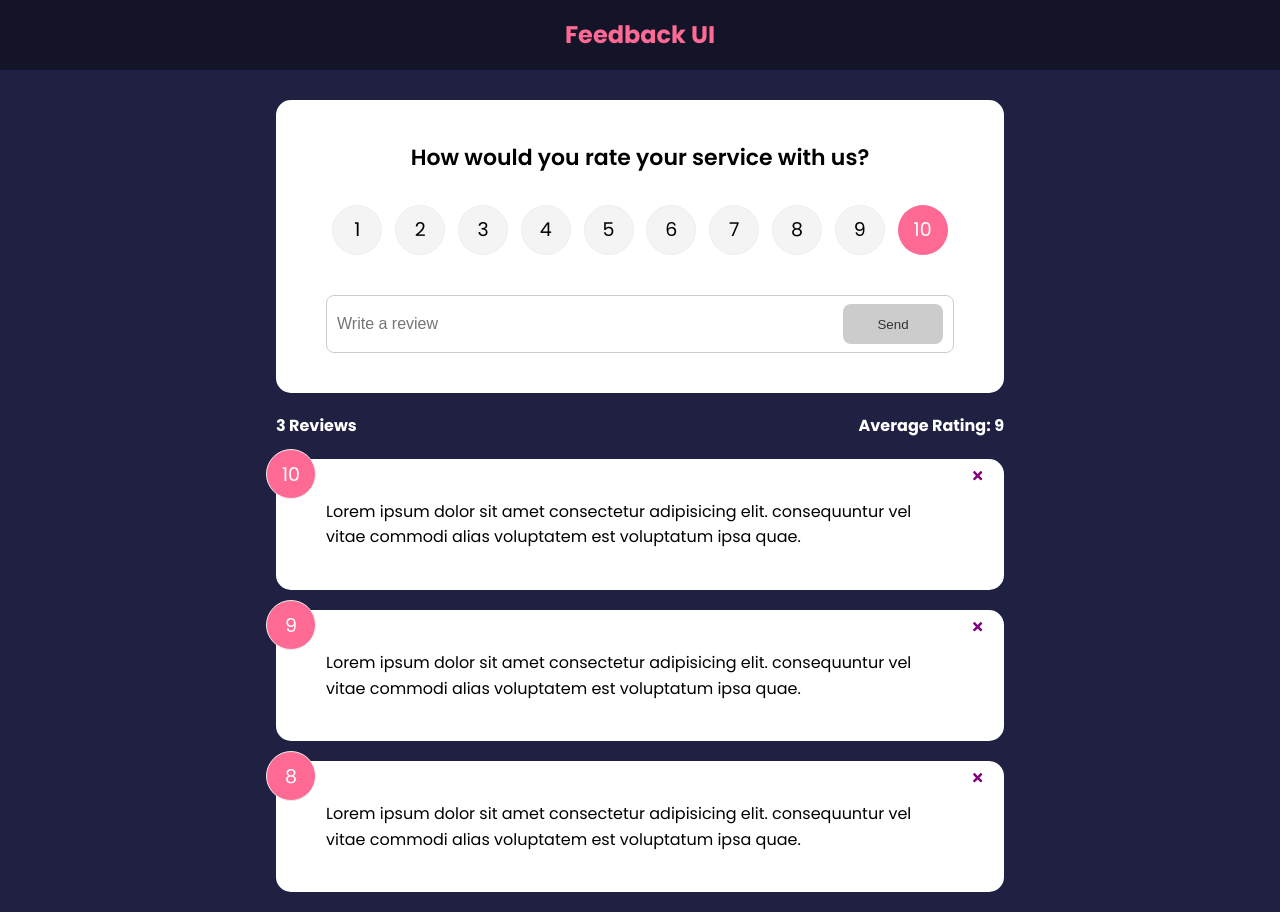
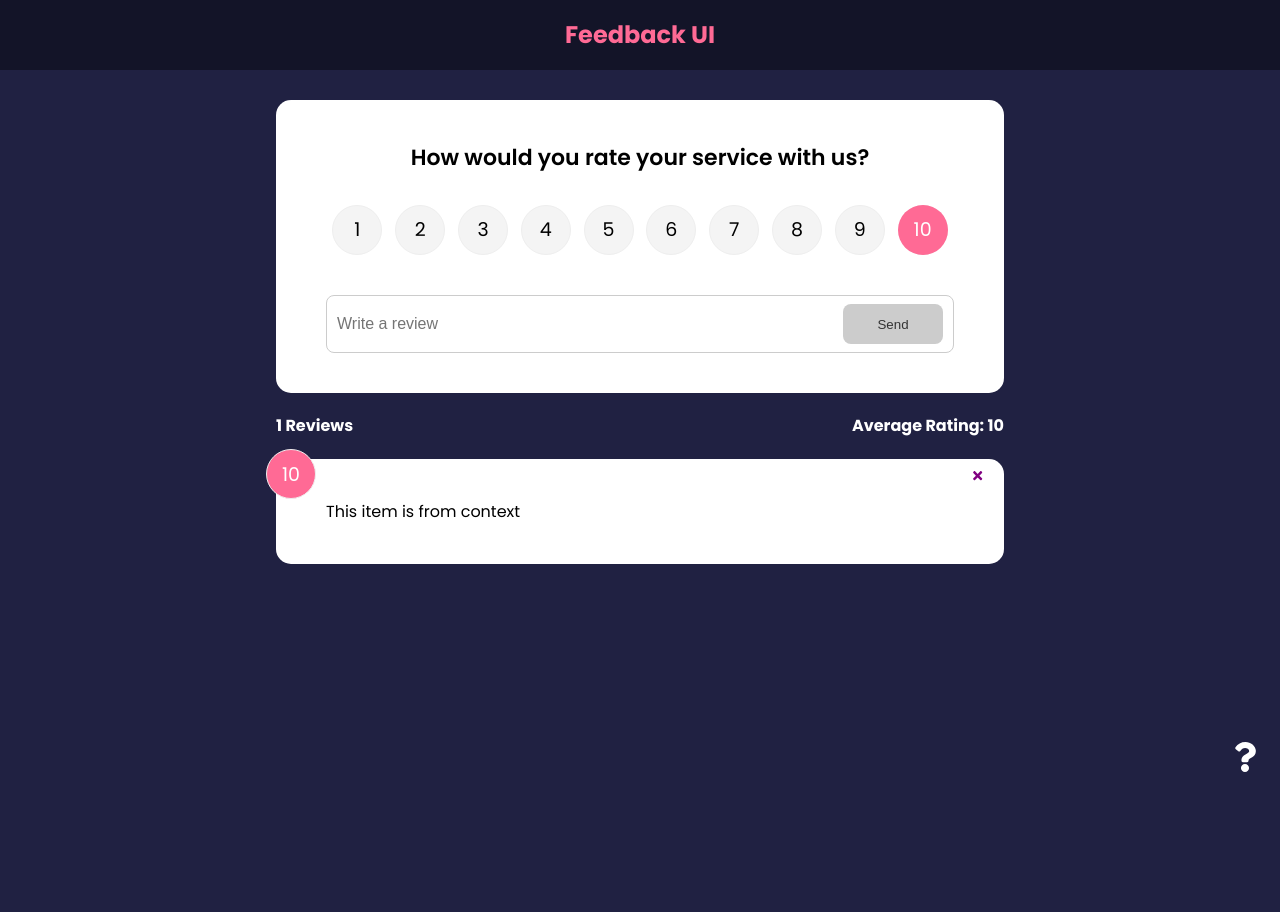
Before and after one commit to LLira09/feedback-app, a React (Create React App) app: page / in a window 1280 px wide. After the commit the page ends 800 px from the top, so only its background shows below. Built offline with nearby package versions, Linux system fonts and the light colour scheme.

Commit message:
added context and provider

```diff
--- a/src/App.js
+++ b/src/App.js
@@ -8,6 +8,8 @@ import FeedbackData from './data/FeedbackData'
 import FeedbackStats from './components/FeedbackStats'
 import FeedbackForm from './components/FeedbackForm'
 import AboutPage from './pages/AboutPage'
+import { FeedbackProvider } from './context/FeedbackContext'
+import AboutIconLink from './components/AboutIconLink'
 
 function App() {
     const [feedback, setFeedback] = useState(FeedbackData)
@@ -24,6 +26,7 @@ function App() {
 
     }
     return (
+        <FeedbackProvider>
             <Router>
                 <Header />
                 <div className='container'>
@@ -31,17 +34,18 @@ function App() {
                         <Route exact path="/" element={
                             <>
                                 <FeedbackForm handleAdd={addFeedback} />
-                            <FeedbackStats feedback={feedback} />
-                            <FeedbackList feedback={feedback}
-                                handleDelete={deleteFeedback} />
+                                <FeedbackStats />
+                                <FeedbackList handleDelete={deleteFeedback} />
                             </>
                         }>
 
                         </Route>
                         <Route path="/about" element={<AboutPage />} />
                     </Routes>
+                    <AboutIconLink />
                 </div>
             </Router>
+        </FeedbackProvider>
     )
 }
 
--- /dev/null
+++ b/src/components/AboutIconLink.jsx
@@ -0,0 +1,15 @@
+import React from 'react'
+import { FaQuestion } from 'react-icons/fa'
+import { Link } from 'react-router-dom'
+
+function AboutIconLink() {
+  return (
+    <div className='about-link'>
+      <Link to='/about'>
+        <FaQuestion size={30} />
+      </Link>
+    </div>
+  )
+}
+
+export default AboutIconLink
--- a/src/components/FeedbackList.jsx
+++ b/src/components/FeedbackList.jsx
@@ -1,8 +1,12 @@
 import React from 'react'
-import PropTypes from 'prop-types'
+import { useContext } from 'react'
+
 import FeedbackItem from './FeedbackItem'
+import FeedbackContext from '../context/FeedbackContext'
 
-function FeedbackList({ feedback, handleDelete }) {
+function FeedbackList({ handleDelete }) {
+  const { feedback } = useContext(FeedbackContext)
+
   if (!feedback || feedback.length === 0) {
     return <p>No Feedback yet</p>
   }
@@ -15,14 +19,4 @@ function FeedbackList({ feedback, handleDelete }) {
   )
 }
 
-FeedbackList.propTypes = {
-  feedback: PropTypes.arrayOf(
-    PropTypes.shape({
-      id: PropTypes.number.isRequired,
-      text: PropTypes.string.isRequired,
-      rating: PropTypes.number.isRequired,
-    })
-  ),
-}
-
 export default FeedbackList
--- a/src/components/FeedbackStats.jsx
+++ b/src/components/FeedbackStats.jsx
@@ -1,7 +1,10 @@
 import React from 'react'
-import PropTypes from 'prop-types'
 
-function FeedbackStats({ feedback }) {
+import { useContext } from 'react'
+import FeedbackContext from '../context/FeedbackContext'
+
+function FeedbackStats() {
+  const { feedback } = useContext(FeedbackContext)
   // Calculate ratings average
   let average =
     feedback.reduce((acc, cur) => {
@@ -18,8 +21,4 @@ function FeedbackStats({ feedback }) {
   )
 }
 
-FeedbackStats.propTypes = {
-  feedback: PropTypes.array.isRequired,
-}
-
 export default FeedbackStats
--- /dev/null
+++ b/src/context/FeedbackContext.js
@@ -0,0 +1,21 @@
+import React from 'react'
+import { createContext, useState } from "react";
+
+const FeedbackContext = createContext()
+
+export const FeedbackProvider = ({ children }) => {
+    const [feedback, setFeedback] = useState([
+        {
+            id: 1,
+            text: 'This item is from context',
+            rating: 10
+        }
+    ])
+    return <FeedbackContext.Provider value={{
+        feedback
+    }}>
+        {children}
+    </FeedbackContext.Provider>
+}
+
+export default FeedbackContext
--- a/src/pages/AboutPage.jsx
+++ b/src/pages/AboutPage.jsx
@@ -1,5 +1,6 @@
 import React from 'react'
 import Card from '../components/shared/Card'
+import { Link } from 'react-router-dom'
 function AboutPage() {
   return (
     <Card>
@@ -7,6 +8,9 @@ function AboutPage() {
         <h1>About Project</h1>
         <p>This is a React app to leace feedback for a product or service</p>
         <p>Version: 1.0.0</p>
+        <p>
+          <Link to='/'>Back To Home</Link>
+        </p>
       </div>
     </Card>
   )
```
Lines whose indentation alone changed are shown as unchanged.
